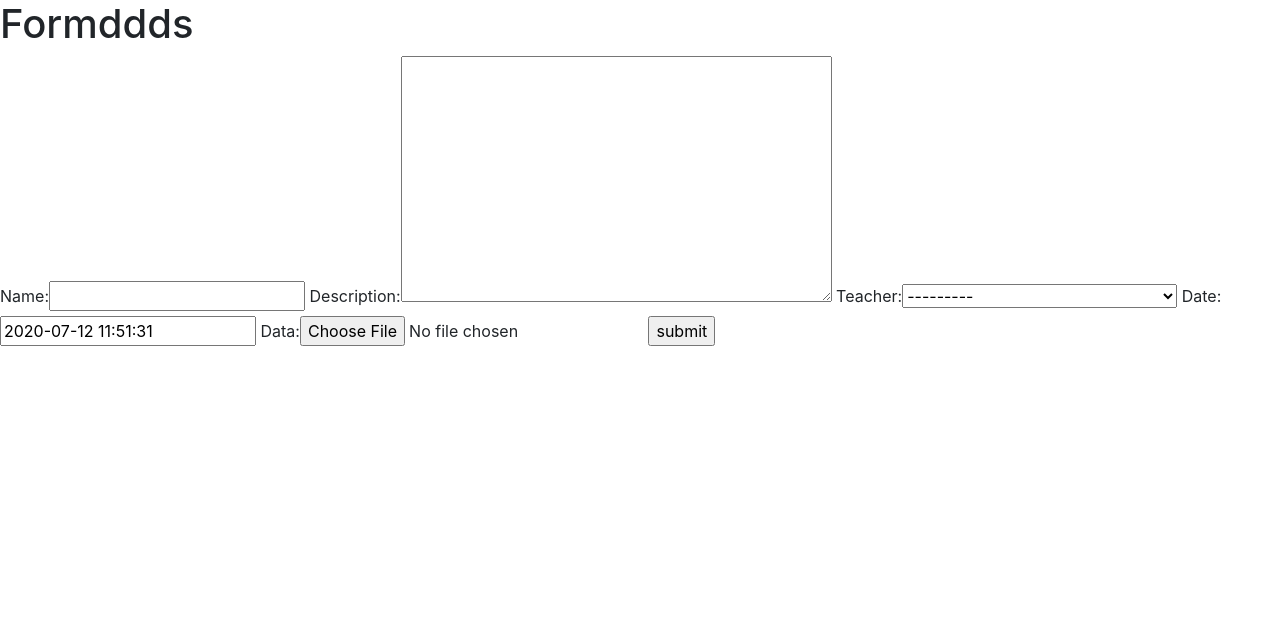
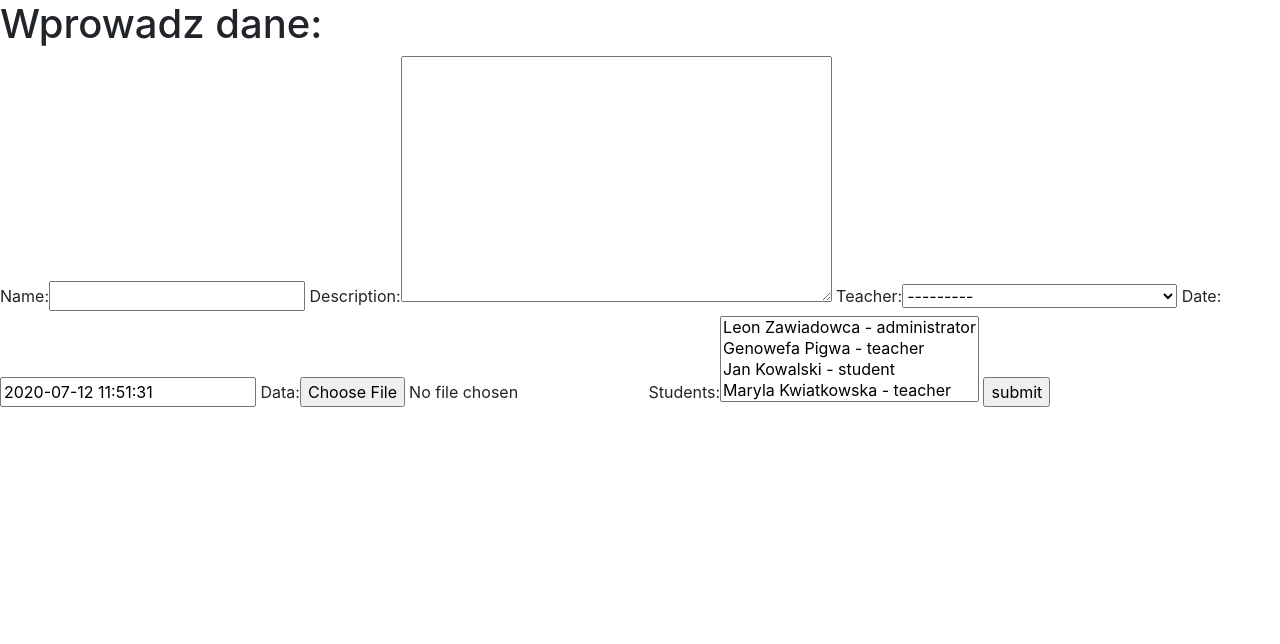
Before and after one commit to slawekpl81/zeszycik, a Django app: page /lessons/create in a window 1280 px wide. Shown: the part 56-700 px from the top of the page. Run offline with Django 3.2, Linux system fonts and the light colour scheme; data comes from the database, SQL or seed files in the repository; both versions use the stored data as it was after the commit; some libraries are stand-ins or nearby versions.

Commit message:
update models

```diff
--- a/school/models.py
+++ b/school/models.py
@@ -32,9 +32,10 @@ class SchoolUser(models.Model):
 class Lesson(models.Model):
     name = models.CharField(max_length=150, unique=True, blank=False)
     description = models.TextField()
-    teacher = models.ForeignKey(SchoolUser, on_delete=models.SET_NULL, null=True, blank=True)
+    teacher = models.ForeignKey(SchoolUser, on_delete=models.SET_NULL, null=True, blank=True, related_name='teacher')
     date = models.DateTimeField(default=timezone.now)
     data = models.FileField(null=True, blank=True)
+    students = models.ManyToManyField(SchoolUser, null=True, blank=True, related_name='students')
 
     def __str__(self):
         return self.name
--- a/school/templates/form.html
+++ b/school/templates/form.html
@@ -3,11 +3,11 @@
 <link rel="stylesheet" href="{% static 'css/index.css' %}">
 
 {% block content %}
-    <h1>Formddds</h1>
+    <h1>Wprowadz dane:</h1>
     <form method="post">
         {% csrf_token %}
         {{ form }}
-            <input type="submit" value="submit">
+        <input type="submit" value="submit">
     </form>
 
 {% endblock content %}
```
Also changed, not shown: db.sqlite3, zeszycik/settings.py (line endings or trailing spaces).
